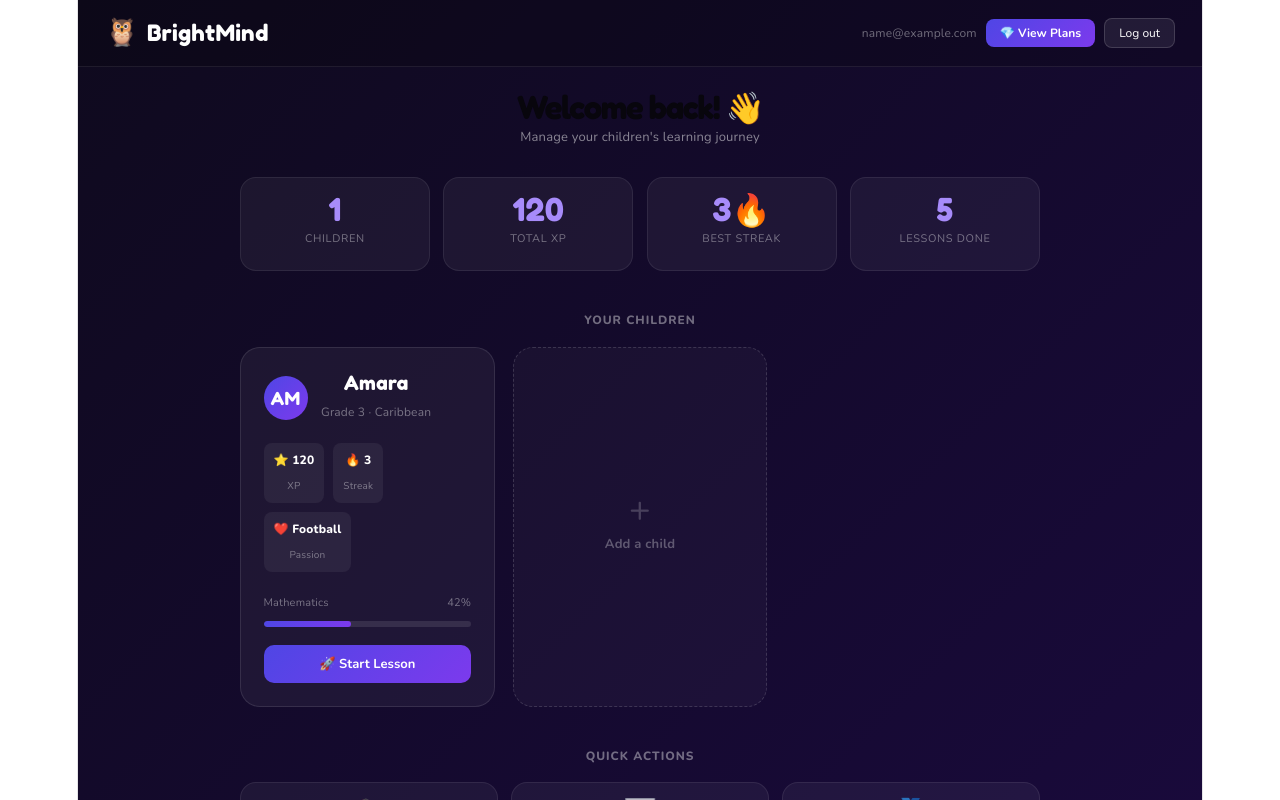
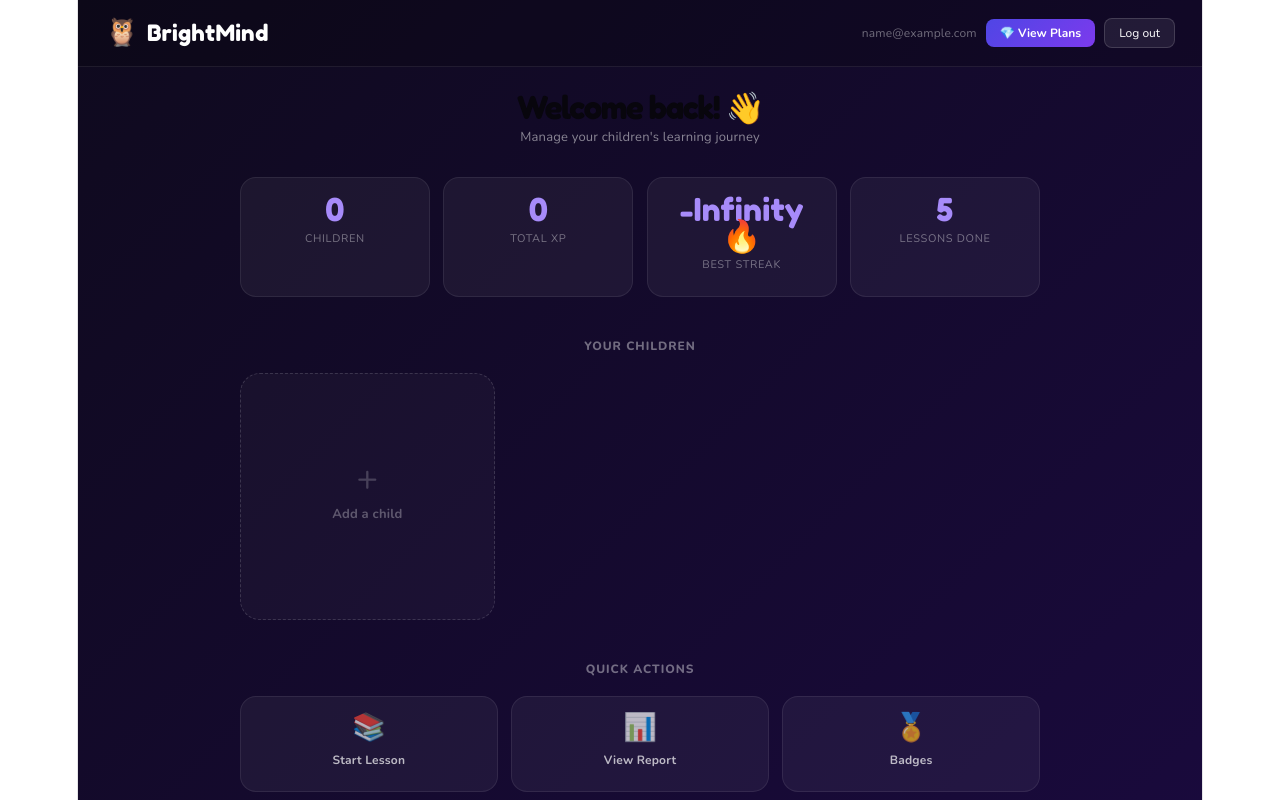
Before and after one commit to gr6nty/BrightMinds, a React (Vite) app: page /dashboard in a window 1280 px wide. Both pictures are taken after typing "name@example.com", "Sample123" into the empty fields and a click on the button "Log In →". Shown: the top 800 px of the page. Built offline with nearby package versions, Linux system fonts and the light colour scheme.

Commit message:
fix empty dashboard for new users

```diff
--- a/src/pages/Dashboard.jsx
+++ b/src/pages/Dashboard.jsx
@@ -6,9 +6,7 @@ export default function Dashboard({ setUser }) {
   const userStr = localStorage.getItem('brightmind_user')
   const user = userStr ? JSON.parse(userStr) : {}
 
-  const [children] = useState([
-    { id: 1, name: 'Amara', grade: 'Grade 3', region: 'Caribbean', passion: 'Football', xp: 120, streak: 3, subject: 'Mathematics' },
-  ])
+  const [children] = useState([])
 
   function logout() {
     localStorage.removeItem('brightmind_user')
```
